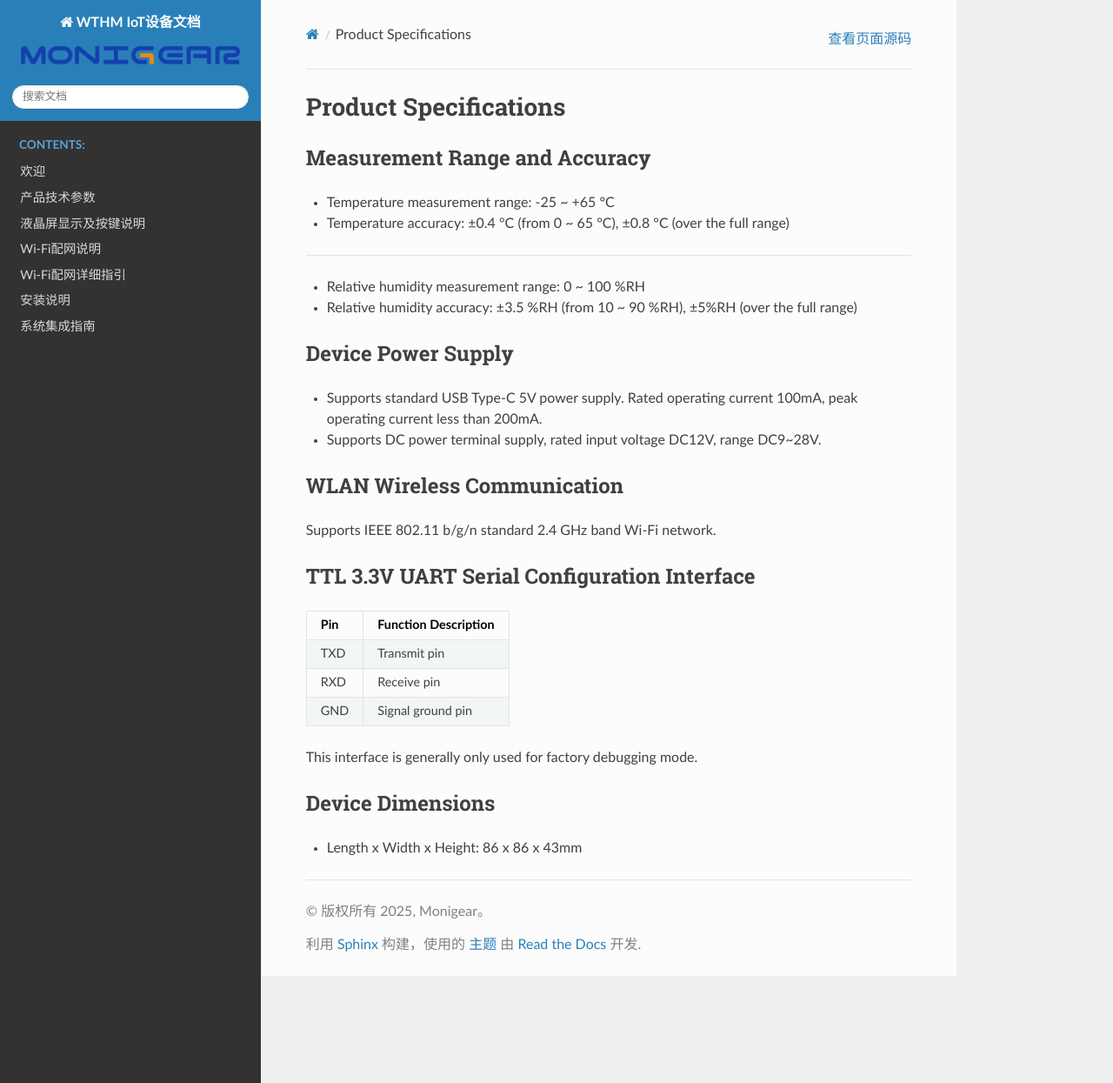
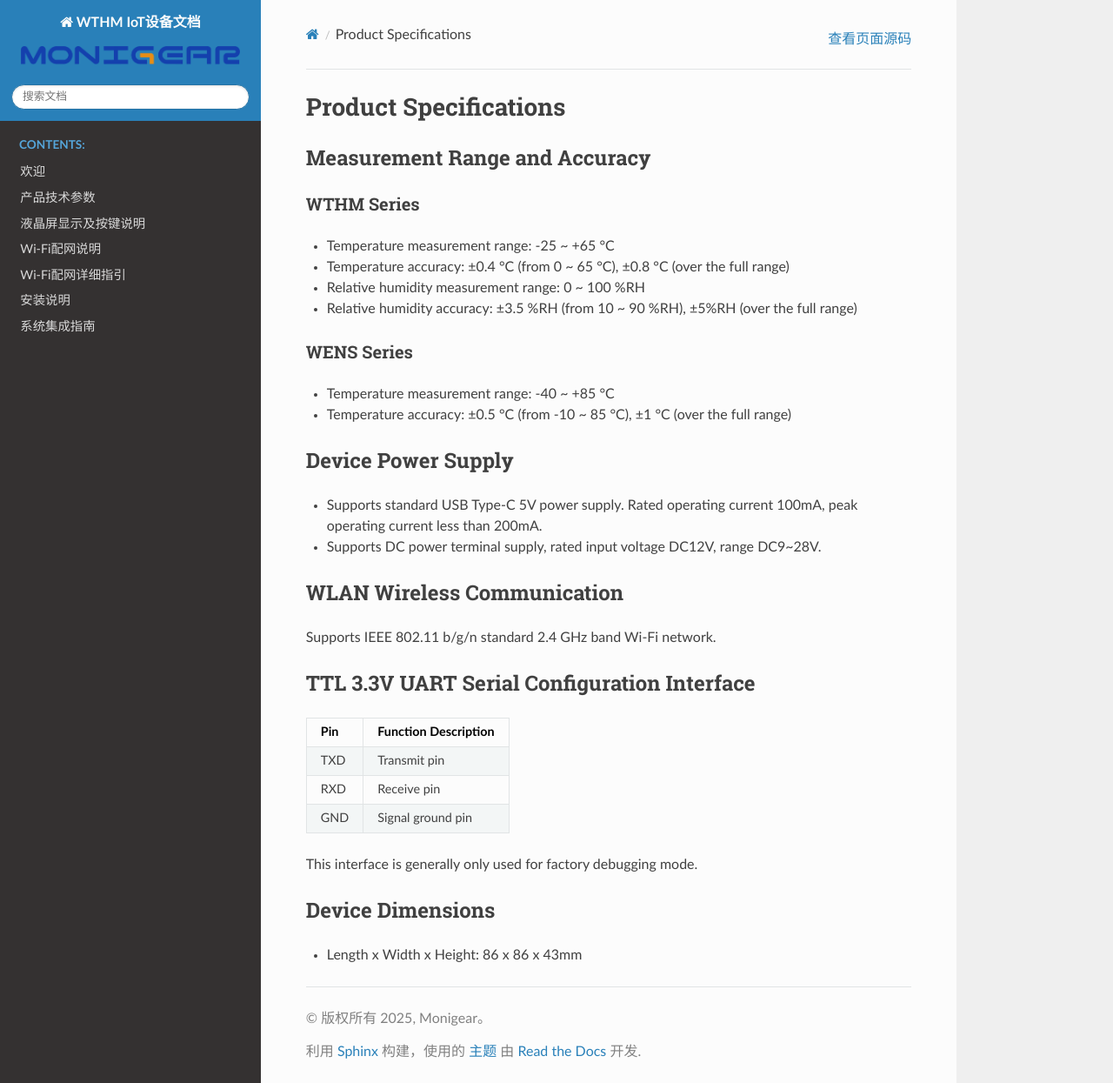
Before and after one commit to laosongbaba/wthm_docs_sphinx, a Sphinx documentation site: the page built from docs/en/product-specs.rst, in a window 1280 px wide and 1245 px high. Shown: the whole window at 87% size. Built offline with Sphinx 7.4.7 and the Read the Docs theme 3.1.0, drawn with Linux system fonts in a browser that asks for light colours.

Commit message:
WENS Measurement Range and Accuracy

```diff
--- a/docs/en/product-specs.rst
+++ b/docs/en/product-specs.rst
@@ -4,13 +4,20 @@ Product Specifications
 Measurement Range and Accuracy
 ------------------------------
 
+WTHM Series
+~~~~~~~~~~~
+
 - Temperature measurement range: -25 ~ +65 °C
 - Temperature accuracy: ±0.4 °C (from 0 ~ 65 °C), ±0.8 °C (over the full range)
 
---------------------
-
 - Relative humidity measurement range: 0 ~ 100 %RH
 - Relative humidity accuracy: ±3.5 %RH (from 10 ~ 90 %RH), ±5%RH (over the full range)
+
+WENS Series
+~~~~~~~~~~~
+
+- Temperature measurement range: -40 ~ +85 °C
+- Temperature accuracy: ±0.5 °C (from -10 ~ 85 °C), ±1 °C (over the full range)
 
 Device Power Supply
 -------------------
```
